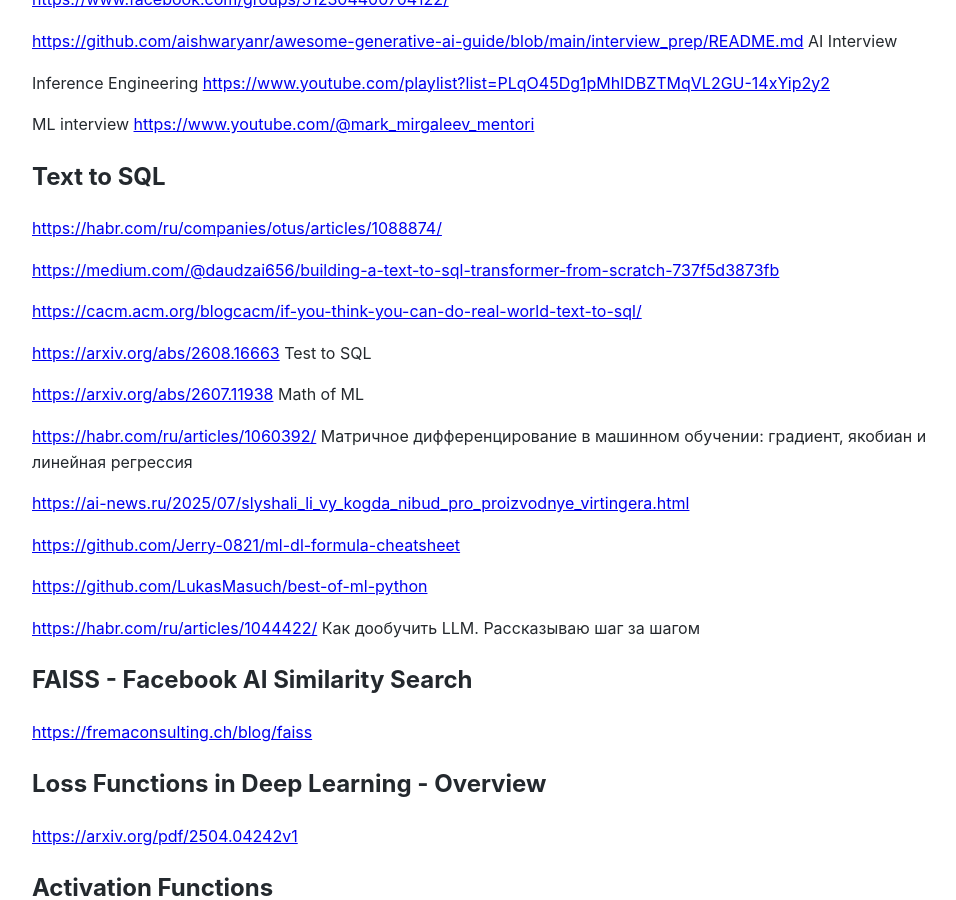
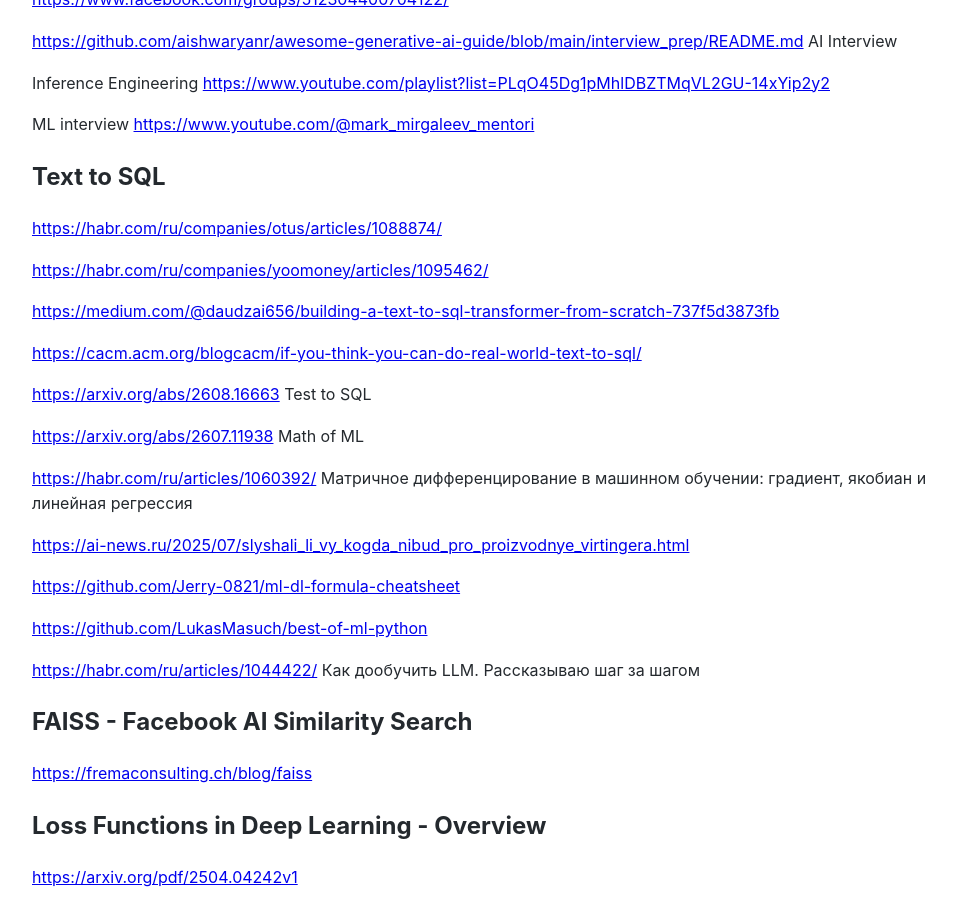
Before and after one commit to Michael-Lubinsky/michael-lubinsky.github.com, a Jekyll site: the page built from ml/mamba.md, in a window 1280 px wide and 900 px high, scrolled down 940 px. Shown: the whole window, without its empty margins (158-1114 px from the left). Built offline with Jekyll 4.4.1, drawn with Linux system fonts in a browser that asks for light colours; our own code applies the rules of GitHub Pages for plain Markdown files.

Commit message:
Add additional links to Text to SQL section

```diff
--- a/ml/mamba.md
+++ b/ml/mamba.md
@@ -51,6 +51,8 @@
 ## Text to SQL
 
 <https://habr.com/ru/companies/otus/articles/1088874/>
+
+<https://habr.com/ru/companies/yoomoney/articles/1095462/>
 
 <https://medium.com/@daudzai656/building-a-text-to-sql-transformer-from-scratch-737f5d3873fb>
 
```
